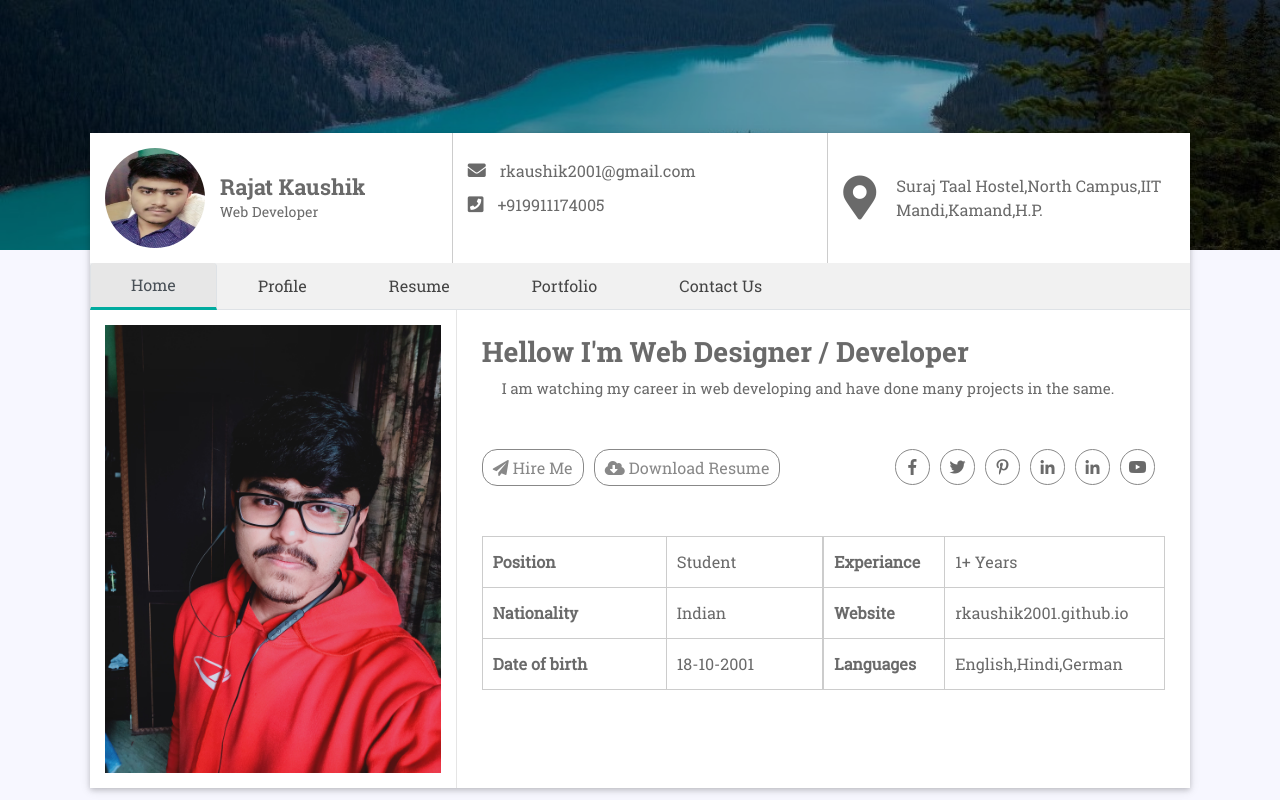
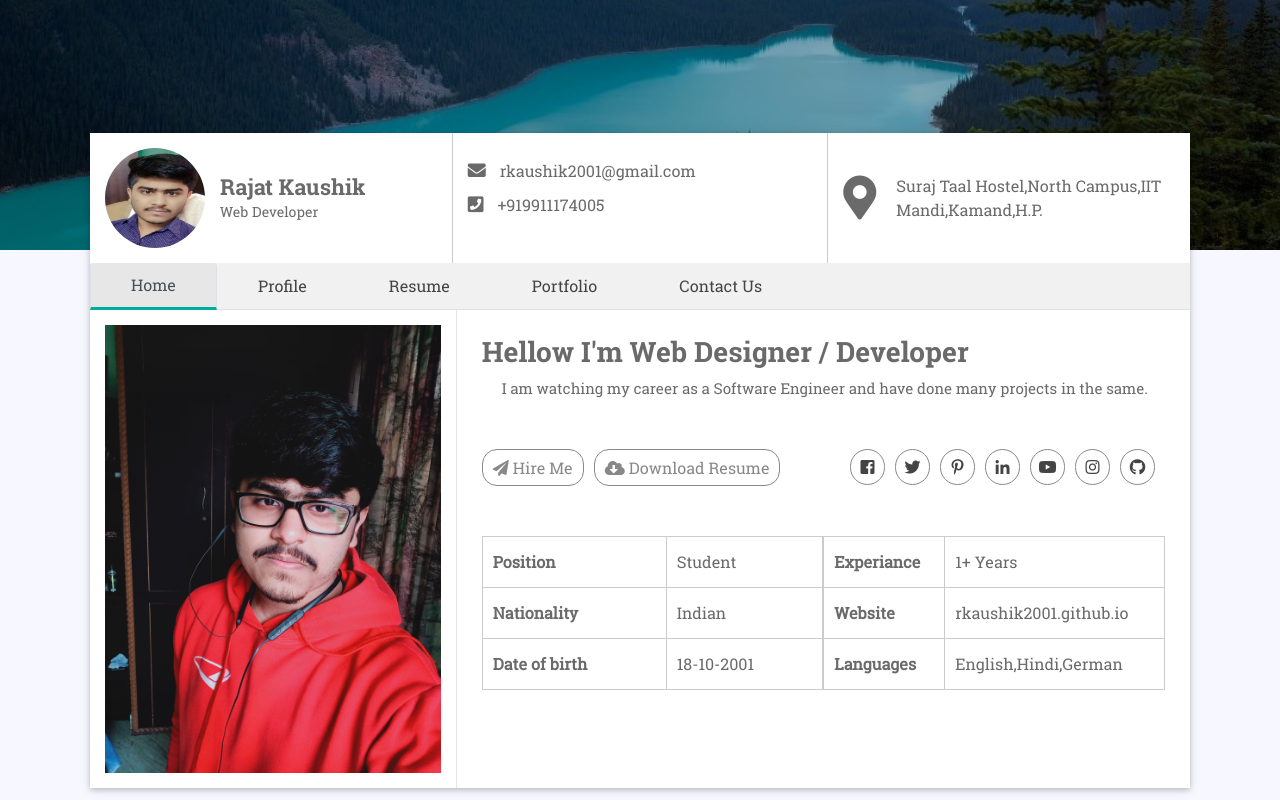
Before and after one commit to rkaushik2001/rkaushik2001.github.io, a plain HTML site: page index.html in a window 1280 px wide. Drawn offline with Linux system fonts and the light colour scheme.

Commit message:
added social links

```diff
--- a/assets/css/style.css
+++ b/assets/css/style.css
@@ -33,8 +33,12 @@ a {
   outline: none;
   color: #444; }
 
+.fab:hover{
+  opacity:0.8;
+}
 a:hover {
-  color: #444; }
+  color: #444;
+  box-shadow:grey 0 0 20px; }
 
 ul {
   margin-bottom: 0;
--- a/index.html
+++ b/index.html
@@ -10,7 +10,7 @@
     <link rel="stylesheet" href="assets/css/bootstrap.min.css">
     <link rel="stylesheet" href="assets/css/fontawsom-all.min.css">
     <link rel="stylesheet" type="text/css" href="assets/css/style.css" />
-
+    <link rel="stylesheet" href="https://cdnjs.cloudflare.com/ajax/libs/font-awesome/4.7.0/css/font-awesome.min.css">
 
 <link rel="apple-touch-icon" sizes="180x180" href="favicon/apple-touch-icon.png">
 <link rel="icon" type="image/png" sizes="32x32" href="favicon/favicon-32x32.png">
@@ -80,7 +80,7 @@
                                       <div class="col-md-8 home-dat">
                                           <div class="detal-jumbo">
                                               <h3>Hellow I'm Web Designer / Developer</h3>
-                                              <p>I am watching my career in web developing and have done many projects in the same.</p>
+                                              <p>I am watching my career as a Software Engineer and have done many projects in the same.</p>
                                           </div>
                                           <div class="links">
                                           <div class="row ">
@@ -96,13 +96,15 @@
                                               </div>
                                               <div class="col-xl-6 col-md-12">
                                                   <ul class="social-link">
-                                                      <li><i class="fab fa-facebook-f"></i></li>
-                                                      <li><i class="fab fa-twitter"></i></li>
-                                                      <li><i class="fab fa-pinterest-p"></i></li>
-                                                      <li><i class="fab fa-linkedin-in"></i></li>
-                                                      <li><i class="fab fa-linkedin-in"></i></li>
-                                                      <li><i class="fab fa-youtube"></i></li>
+                                                      <li><a href="https://www.facebook.com/rkaushik2001" target="_blank"><i class="fab fa-facebook-square"></i></a></li>
+                                                      <li><a href="https://twitter.com/rkaushik2001" target="_blank"><i class="fab fa-twitter"></i></a></li>
+                                                      <li><a href="https://in.pinterest.com/rkaushik2001" target="_blank"><i class="fab fa-pinterest-p"></i></a></li>
+                                                      <li><a href="https://www.linkedin.com/in/rajat-k-a544a1131/" target="_blank"><i class="fab fa-linkedin-in"></i></a></li>
+                                                      <li><a href="https://www.youtube.com/channel/UC9_fY5Rp82jCo8UGjZ_fURQ?view_as=subscriber" target="_blank"><i class="fab fa-youtube"></i></a></li>
+                                                      <li><a href="https://www.instagram.com/rkaushik2001/" target="_blank"><i class="fab fa-instagram"></i></a></li>
+                                                      <li><a href="https://github.com/rkaushik2001" target="_blank"><i class="fab fa-github"></i></a></li>
                                                   </ul>
+
                                               </div>
                                           </div>
                                       </div>
```
